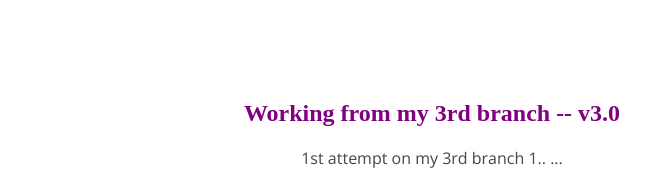
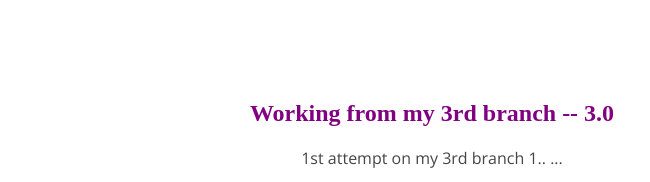
Before and after one commit to suzi-designs/105-class-reprository, a plain HTML site: page index.html in a window 1280 px wide. Shown: the top 182 px of the page, without its empty margins (208-858 px from the left). Drawn offline with nearby package versions, Linux system fonts and the light colour scheme.

Commit message:
fixed header

```diff
--- a/index.html
+++ b/index.html
@@ -8,7 +8,7 @@
 </head>
 <body>
 	<section>
-		<h1>Working from my 3rd branch -- v3.0</h1>
+		<h1>Working from my 3rd branch -- 3.0</h1>
 
 		<p>1st attempt on my 3rd branch 1..
 		 ... </p>
```
